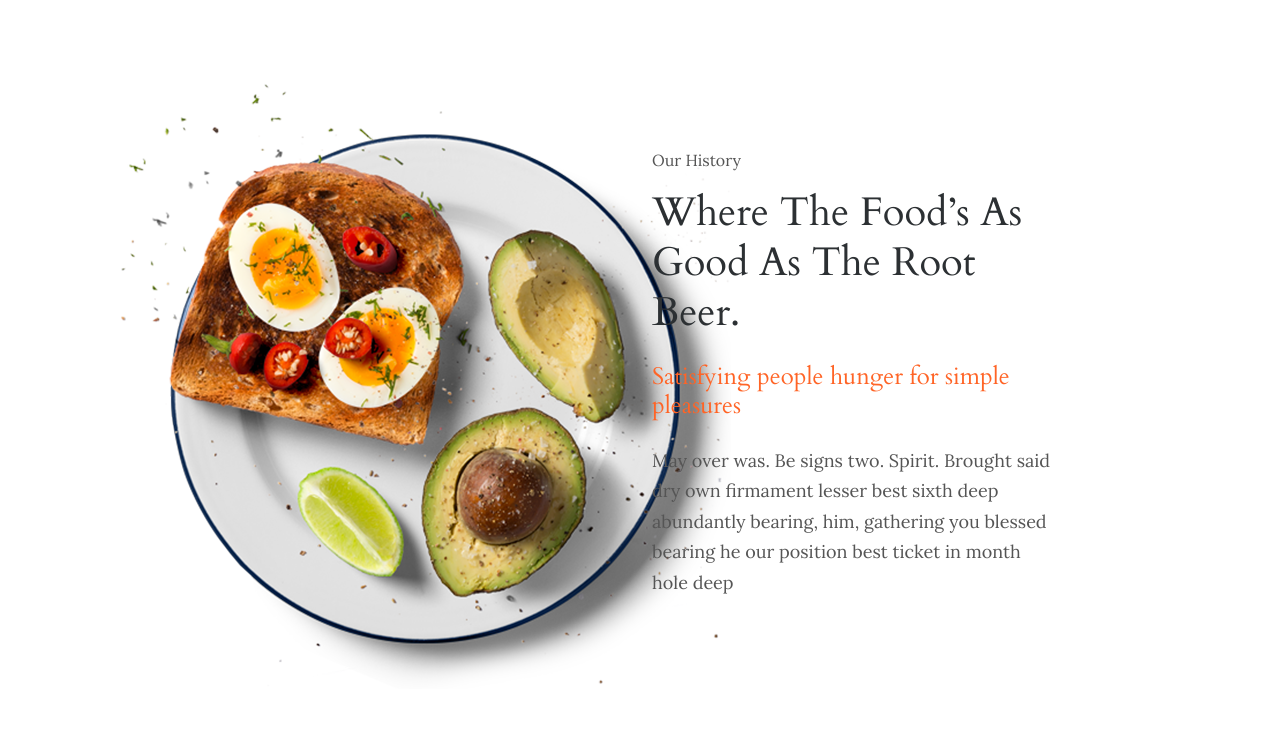
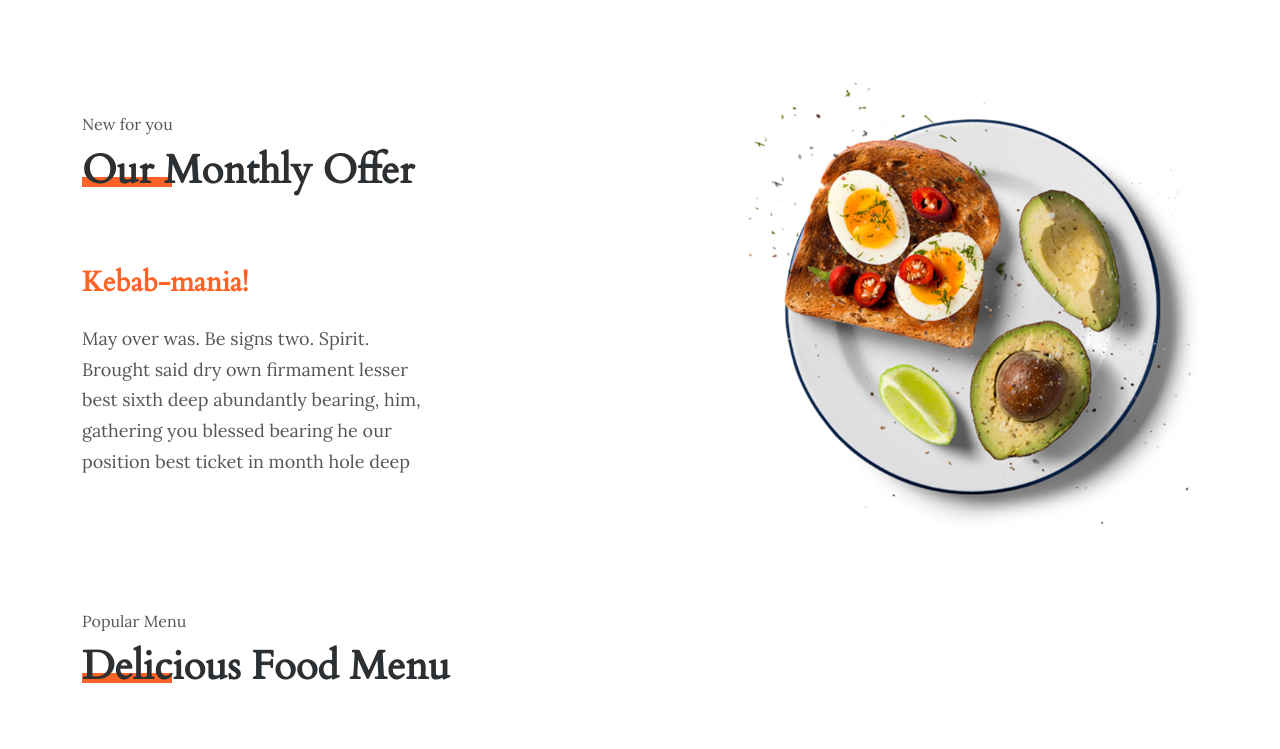
Before and after one commit to ajuranko/keby.hr, a plain HTML site: page index.html in a window 1280 px wide. Shown: the part 1591-2340 px from the top of the page. Drawn offline with nearby package versions, Linux system fonts and the light colour scheme; some packages are replaced by stand-ins of ours.

Commit message:
Update: html and css

```diff
--- a/css/global.css
+++ b/css/global.css
@@ -29,6 +29,11 @@
   .exclusive_item_part:after {
     display: none;
   }
+}
+
+.about_img img {
+    height: auto !important;
+    width: 100% !important;
 }
 
 /* line 71, E:/169 Dingo Restaurant/169 Dingo Restaurant/169_Dingo_Restautent_html/sass/_common.scss */
@@ -410,20 +415,12 @@ h5 {
   padding: 80px 0px;
 }
 
-/* line 7, E:/169 Dingo Restaurant/169 Dingo Restaurant/169_Dingo_Restautent_html/sass/_about.scss */
-.about_part .about_text h5 {
-  font-family: "Lora", serif;
-  font-size: 16px;
-  color: #555555;
-  margin-bottom: 18px;
-}
-
 /* line 13, E:/169 Dingo Restaurant/169 Dingo Restaurant/169_Dingo_Restautent_html/sass/_about.scss */
-.about_part .about_text h4 {
+.about_part .about_text h3 {
   margin-bottom: 25px;
   color: #ff6426;
-  font-size: 24px;
-  font-weight: 300;
+  font-size: 28px;
+  font-weight: 600;
   font-family: "Cardo", serif;
 }
 
--- a/index.html
+++ b/index.html
@@ -53,7 +53,7 @@
                                     <p class="nav-link">|</p>
                                 </li>
                                 <li class="nav-item">
-                                    <a id="primary-button"class="btn btn-primary" href="#offer">Monthly offer</a>
+                                    <a id="primary-button" class="btn btn-primary" href="#offer">Monthly offer</a>
                                 </li>
                             </ul>
                         </div>
@@ -141,21 +141,23 @@
 
     <!-- about part start-->
     <section id="offer" class="about_part">
-        <div class="container-fluid">
-            <div class="row align-items-center">
-                <div class="col-sm-4 col-lg-5 offset-lg-1">
-                    <div class="about_img">
-                        <img src="img/about.png" alt="">
+        <div class="container">
+            <div class="row align-items-center justify-content-between">
+                <div class="col-sm-8 col-lg-4">
+                    <div class="section_tittle">
+                        <p>New for you</p>
+                        <h2>Our Monthly Offer</h2>
                     </div>
-                </div>
-                <div class="col-sm-8 col-lg-4">
                     <div class="about_text">
-                        <h5>Our History</h5>
-                        <h2>Where The Food’s As Good As The Root Beer.</h2>
-                        <h4>Satisfying people hunger for simple pleasures</h4>
+                        <h3>Kebab-mania!</h3>
                         <p>May over was. Be signs two. Spirit. Brought said dry own firmament lesser best sixth deep
                             abundantly bearing, him, gathering you
                             blessed bearing he our position best ticket in month hole deep </p </div>
+                    </div>
+                </div>
+                <div class="col-sm-4 col-lg-5 offset-lg-1">
+                    <div class="about_img">
+                        <img src="img/about.png" alt="offer">
                     </div>
                 </div>
             </div>
@@ -264,7 +266,7 @@
 
             <!-- ================ Map start ================= -->
 
-            <div class="d-none d-sm-block mb-5 pb-4">
+            <div class="d-none d-sm-block mb-2 mt-5 pb-2 pt-4">
                 <div id="map" style="height: 480px;"></div>
                 <script>
                     function initMap() {
```
